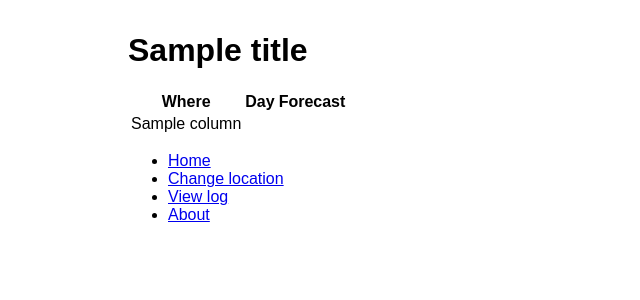
After one commit to jokedewinter/weather, a Flask app: template templates/viewlog.html in a window 1280 px wide. The commit adds this page. Shown: the top 300 px of the page, without its empty margins (0-640 px from the left). Run offline with Flask 2, Linux system fonts and the light colour scheme; the template is opened without the code that fills it: most values are stand-ins (such as "Sample title", 1, 10 or a date in 2020).

Commit message:
Adding a location log

```diff
--- a/app.py
+++ b/app.py
@@ -2,7 +2,7 @@
 # -------------------------------------------------------
 # App setup
 # -------------------------------------------------------
-from flask import Flask, render_template, request
+from flask import Flask, render_template, request, escape
 app = Flask(__name__)
 
 
@@ -10,6 +10,23 @@ app = Flask(__name__)
 # -------------------------------------------------------
 # Pages
 # -------------------------------------------------------
+
+
+# Log the location requests and write them to a log file
+def log_request(request, where, forecast):
+	from time import gmtime, strftime
+	current = strftime("%d/%m/%Y %H:%M:%S", gmtime())
+
+	with open('locations.log', 'a') as log:
+		#print(request.remote_addr, file=log) # IP address
+		#print(request.user_agent, file=log) # User agent
+		#print(where.title(), current, forecast, file=log, sep=' | ')
+
+		temperature = str(forecast['temperature']) + '&#176;C'
+		weather = forecast['weather']
+		print(where.title(), current, temperature, weather, file=log, sep=' | ')
+
+
 
 @app.route("/", methods=["GET", "POST"])
 def index():
@@ -19,6 +36,7 @@ def index():
     if form_data:
         where = Location(form_data["location"])
         forecast = where.get_location_data()
+        log_request(request, form_data["location"], forecast)
     else:
         import geocoder
         g = geocoder.ip('me')
@@ -37,9 +55,25 @@ def change():
     return render_template("change.html", title="Change location", **locals())
 
 
+@app.route("/viewlog")
+def view_log():
+	import html
+	contents = []
+	with open('locations.log') as log:
+		#contents = log.read()
+		for line in log:
+			contents.append([])
+			for item in line.split('|'):
+				contents[-1].append(html.unescape(item))
+	return render_template("viewlog.html", title="Logs", contents=contents)
+
+
 @app.route("/about")
 def about():
     return render_template("about.html", title="About", **locals())
+
+
+
 
 # -------------------------------------------------------
 # The execution
--- a/templates/layout.html
+++ b/templates/layout.html
@@ -13,6 +13,7 @@
         <ul>
             <li><a href="{{ url_for('index') }}" rel="bookmark">Home</a></li>
             <li><a href="{{ url_for('change') }}" rel="bookmark">Change location</a></li>
+            <li><a href="{{ url_for('view_log') }}" rel="bookmark">View log</a></li>
             <li><a href="{{ url_for('about') }}" rel="bookmark">About</a></li>
         </ul>
     </nav>
--- /dev/null
+++ b/templates/viewlog.html
@@ -0,0 +1,19 @@
+{% extends "layout.html" %}
+{% block content %}
+    <h1>{{title}}</h1>
+    <table>
+		<tr>
+			<th>Where</th>
+			<th>Day</th>
+			<th>Forecast</th>
+		</tr>
+		{% for row in contents %}
+			<tr>
+				{% for column in row %}
+					<td>{{column}}</td>
+				{% endfor %}
+				<td></td>
+			</tr>
+		{% endfor %}
+	</table>
+{% endblock %}
```
